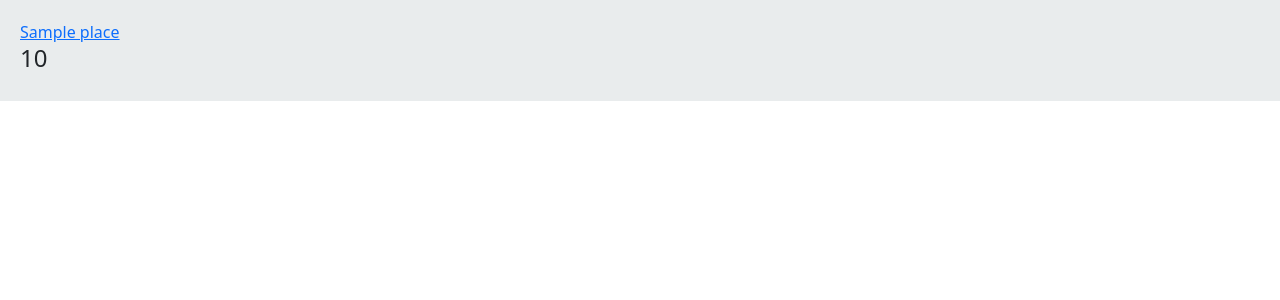
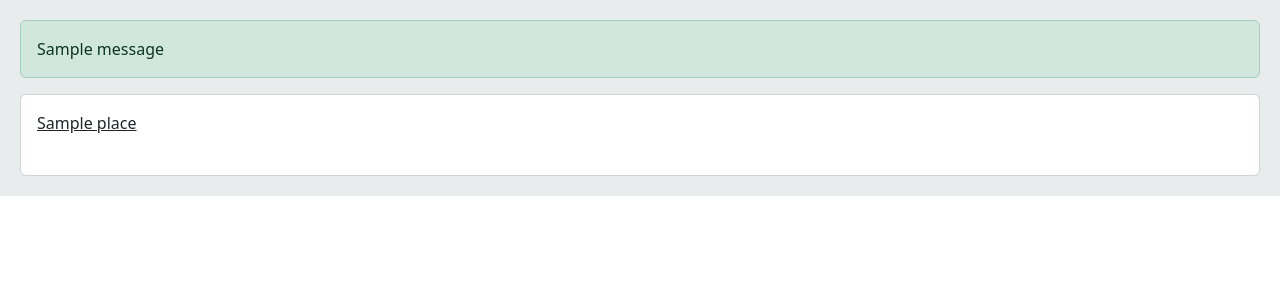
Before and after one commit to mohamadebi/Mizax, a Django app: page / in a window 1280 px wide. Shown: the part 56-356 px from the top of the page. Run offline with Django 4.2, Linux system fonts and the light colour scheme; tables that the repository leaves empty hold one stand-in row (values such as "Sample post"); one stand-in notice (Sample message) is shown.

Commit message:
add messages

```diff
--- a/mizax/home/urls.py
+++ b/mizax/home/urls.py
@@ -4,6 +4,6 @@ from . import views
 urlpatterns = [
     path('', views.home,name = "home"),
     path('detail/<int:place_id>/',views.detail, name = "detail"),
-
+    path('delete/<int:place_id>/', views.delete, name="delete"),
 
 ]
--- a/mizax/home/views.py
+++ b/mizax/home/views.py
@@ -1,6 +1,7 @@
-from django.shortcuts import render
+from django.shortcuts import render , redirect
 from django.http import HttpResponse
 from .models import Place
+from django.contrib import messages
 
 def home(request):
     all = Place.objects.all()
@@ -9,3 +10,9 @@ def home(request):
 def detail(requset,place_id):
      all = Place.objects.get(id=place_id)
      return  render(requset,'detail.html',{'place':all})
+
+
+def delete(requset, place_id):
+    Place.objects.get(id=place_id).delete()
+    messages.success(requset,'Record deleted successfully',extra_tags="success")
+    return redirect('home')
--- a/mizax/templates/base.html
+++ b/mizax/templates/base.html
@@ -21,6 +21,7 @@
     {%include 'navbar.html' %}
 
     <div class="jumbotron">
+        {%include 'messages.html'%}
         {% block content %} {% endblock %}
     </div>
 </body>
--- a/mizax/templates/detail.html
+++ b/mizax/templates/detail.html
@@ -2,6 +2,7 @@
 
 
 {%block content%}
+  <a href="{% url 'delete' place.id%}" class="btn btn-danger">delete</a>
   <h3>{{place.name}}</h3>
 <!--  <small>{{place.city}}</small>-->
   <small>{{place.opentime}}</small>
--- a/mizax/templates/home.html
+++ b/mizax/templates/home.html
@@ -4,11 +4,12 @@
 
 
 {% block content %}
-   {% for all in all %}
-        <a href ="{% url 'detail' all.id %}">{{all.name}}</a><h4>{{all.ticket_price}}</h4>
+    <div class="card">
+       {% for all in all %}
+<!--            <a href ="{% url 'detail' all.id %}">{{all.name}}</a><h4>{{all.ticket_price}}</h4>-->
+            <a class="card-body" href="{%url 'detail' all.id %}"> {{all.name}}</a><br>
 
-<!--        <small>{{all.opentime}}</small>-->
-<!--        <p>{{all.city}}</p>-->
-   {% endfor %}
 
+       {% endfor %}
+    </div>
 {% endblock %}
--- /dev/null
+++ b/mizax/templates/messages.html
@@ -0,0 +1,8 @@
+{%if messages%}
+
+    {%for msg in messages%}
+        <p class="alert alert-{{msg.tags}}">{{msg}}</p>
+    {%endfor%}
+
+
+{%endif%}
```
